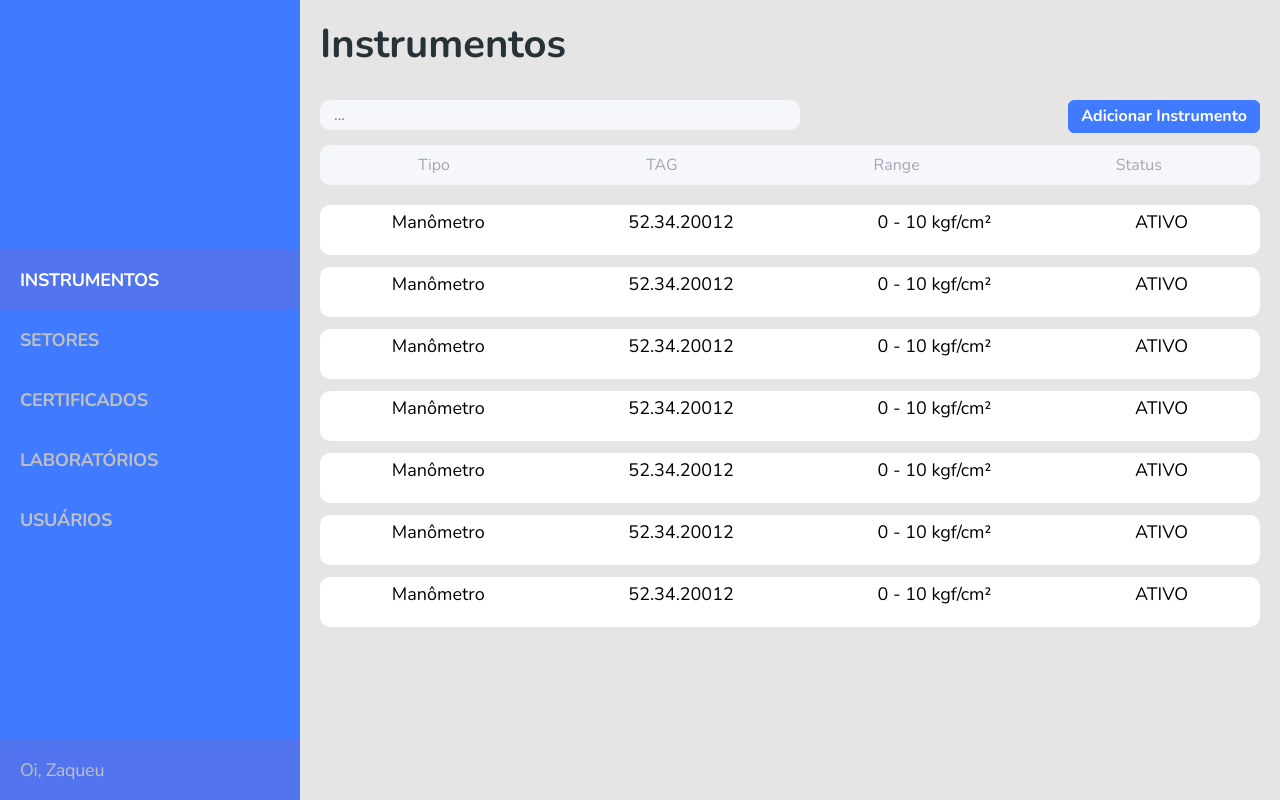
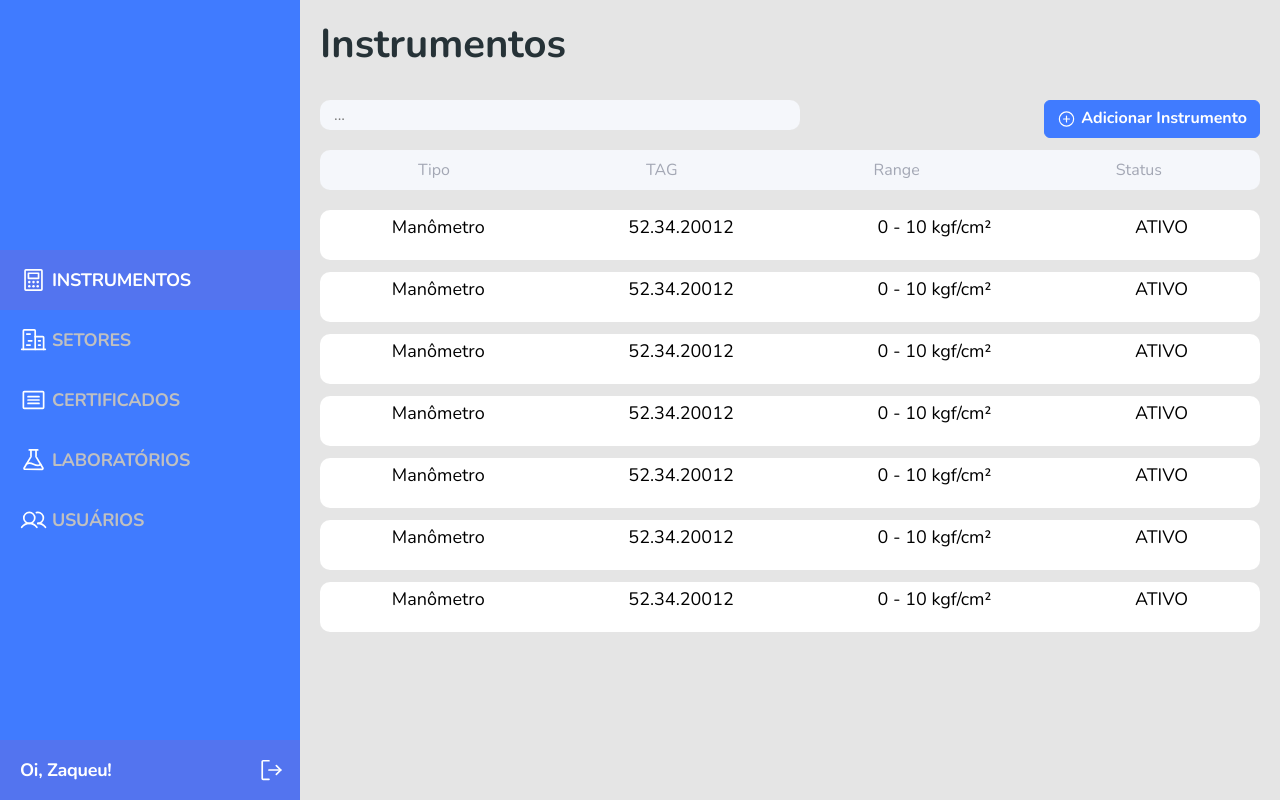
Before and after one commit to zaqueurodrigues/esmetrology, a React (Create React App) app in the folder frontweb/: page /instruments in a window 1280 px wide. Built offline with nearby package versions, Linux system fonts and the light colour scheme.

Commit message:
phosphor-react icons

```diff
--- a/frontweb/package.json
+++ b/frontweb/package.json
@@ -13,6 +13,7 @@
     "@types/react-router-dom": "^5.3.3",
     "bootstrap": "^5.2.2",
     "node-sass": "^4.14.1",
+    "phosphor-react": "^1.4.1",
     "react": "^17.0.2",
     "react-dom": "^17.0.2",
     "react-router-dom": "^5.3.3",
--- a/frontweb/src/App.css
+++ b/frontweb/src/App.css
@@ -24,3 +24,9 @@ a, a:hover {
     box-shadow: 0 px 4px 20px rgba(0, 0, 0, 0.25);
     border-radius: 10px;
 }
+
+.base-icon {
+    padding-right: 5px;
+    color: #fff;
+    font-weight: bold;
+}
--- a/frontweb/src/components/ButtonBase/index.tsx
+++ b/frontweb/src/components/ButtonBase/index.tsx
@@ -1,14 +1,16 @@
 import './styles.css';
+import { PlusCircle } from 'phosphor-react';
 
 type Props = {
     text: string;
 }
 
-const ButtonBase = ( {text} : Props ) => {
+const ButtonBase = ({ text }: Props) => {
 
     return (
         <div className="btn-container">
-            <button className="btn btn-primary btn-icon">
+            <button className="btn btn-primary">
+                <PlusCircle size={24} className="base-icon" />
                 <h6>{text}</h6>
             </button>
         </div>
--- a/frontweb/src/components/ButtonBase/styles.css
+++ b/frontweb/src/components/ButtonBase/styles.css
@@ -2,6 +2,12 @@
     display: flex;
 }
 
+.btn {
+    display: flex;
+    align-items: center;
+}
+
 .btn h6 {
     color: #fff;
+
 }
--- a/frontweb/src/components/Navbar/index.tsx
+++ b/frontweb/src/components/Navbar/index.tsx
@@ -1,6 +1,7 @@
 import './styles.css';
 import 'bootstrap/js/src/collapse.js';
 import { NavLink } from 'react-router-dom';
+import { Article, Buildings, Calculator, Flask, SignOut, Users } from 'phosphor-react';
 
 const Navbar = () => {
     return (
@@ -18,32 +19,33 @@ const Navbar = () => {
             <ul >
                 <li>
                     <NavLink to="/instruments" className="nav-item">
-                        INSTRUMENTOS
+                        <Calculator className="base-icon" size={32} /> INSTRUMENTOS
                     </NavLink>
                 </li>
                 <li>
                     <NavLink to="/departments" className="nav-item">
-                        SETORES
+                        <Buildings className="base-icon" size={32} /> SETORES
                     </NavLink>
                 </li>
                 <li>
-                    <NavLink to="/certificates"  className="nav-item">
-                        CERTIFICADOS
+                    <NavLink to="/certificates" className="nav-item">
+                        <Article className="base-icon" size={32} /> CERTIFICADOS
                     </NavLink>
                 </li>
                 <li>
-                    <NavLink to="/labs"  className="nav-item">
-                        LABORATÓRIOS
+                    <NavLink to="/labs" className="nav-item">
+                        <Flask className="base-icon" size={32} /> LABORATÓRIOS
                     </NavLink>
                 </li>
                 <li>
                     <NavLink to="/users" className="nav-item">
-                        USUÁRIOS
+                        <Users className="base-icon" size={32} /> USUÁRIOS
                     </NavLink>
                 </li>
                 <li>
                     <a href="link" className="nav-item user-text">
-                        Oi, Zaqueu
+                        Oi, Zaqueu!
+                        <SignOut className="base-icon" size={32} />
                     </a>
                 </li>
             </ul>
--- a/frontweb/src/components/Navbar/styles.css
+++ b/frontweb/src/components/Navbar/styles.css
@@ -24,7 +24,10 @@ ul {
 }
 
 .user-text {
-    font-weight: 300;
+    display: flex;
+    align-items: center;
+    color: #fff;
+    justify-content: space-between !important;
 }
 
 .user-text:hover {
--- a/frontweb/src/components/Search/index.tsx
+++ b/frontweb/src/components/Search/index.tsx
@@ -1,10 +1,13 @@
 import './styles.css';
+import { MagnifyingGlass } from 'phosphor-react';
 
 
 const Search = () => {
     return (
         <div>
-           <input type="text" placeholder="..."></input>
+            <input type="text" placeholder="...">
+
+            </input>
         </div>
     );
 }
```
Also changed, not shown: 2 other files (tests, documents, lock files or other folders).
